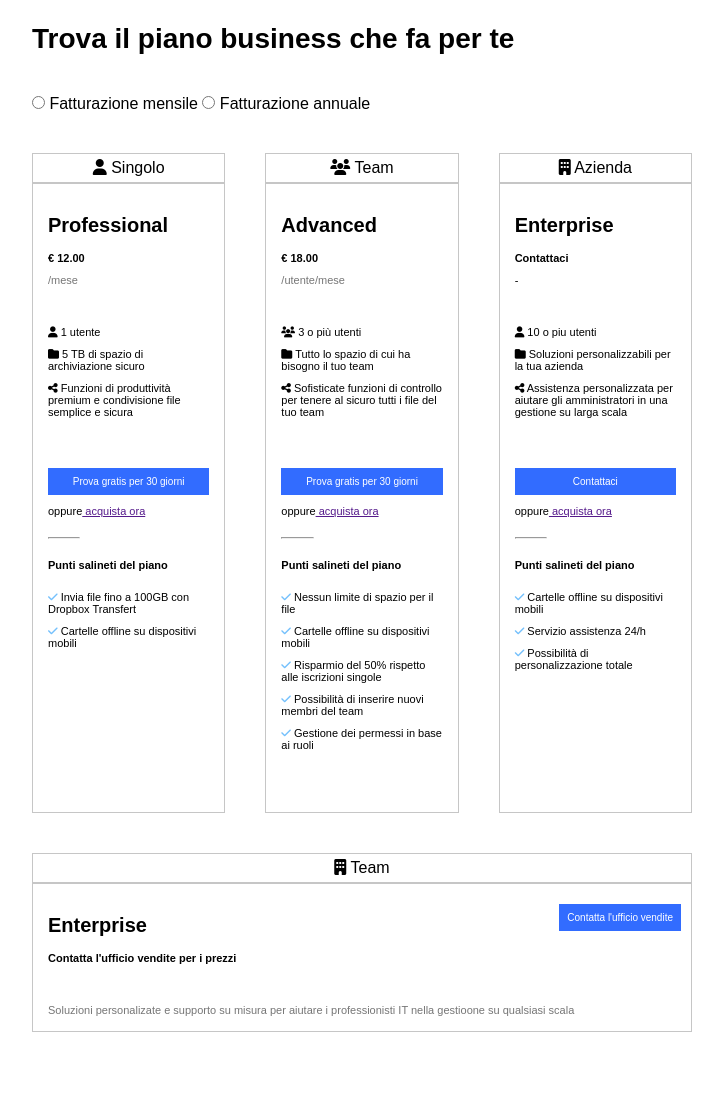
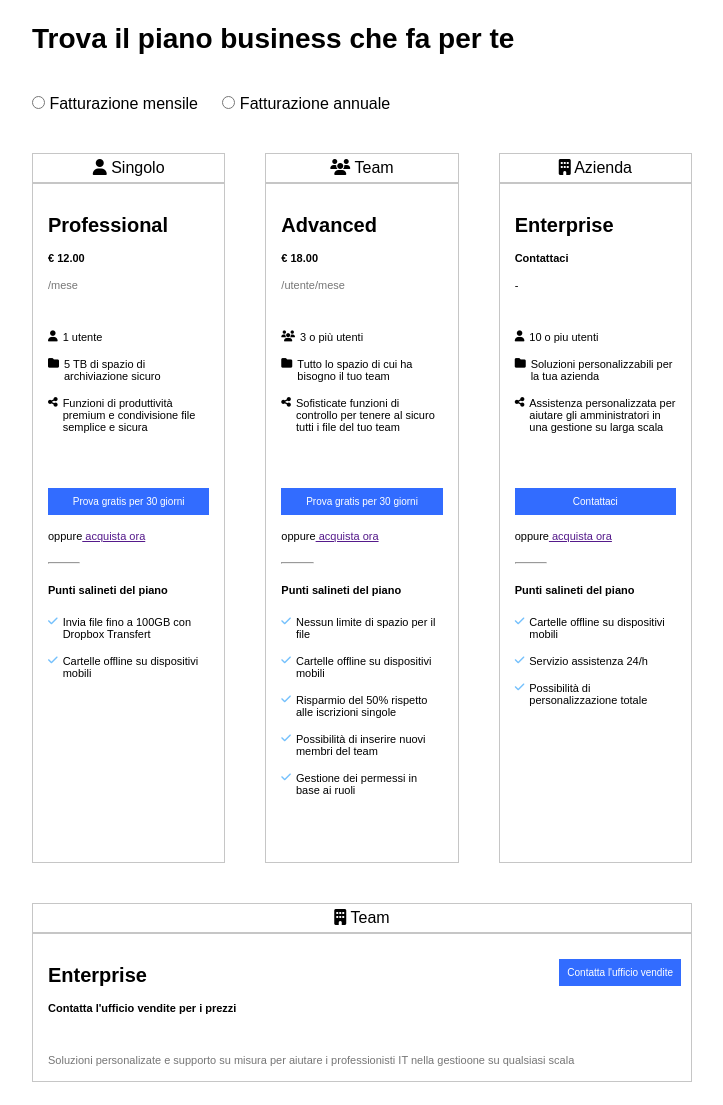
Before and after one commit to Francesco-Alquati/htmlcss-dropbox, a plain HTML site: page index.html in a window 1280 px wide. Shown: the part 642-1747 px from the top of the page, without its empty margins (278-1001 px from the left). Drawn offline with Linux system fonts and the light colour scheme.

Commit message:
[UPD] Small fixes

```diff
--- a/css/style.css
+++ b/css/style.css
@@ -144,7 +144,13 @@ header button{
 .subscription-table p,
 .subscription-table button,
 .subscription-table span{
-    margin: 10px 0px;
+    margin: 15px 0px;
+}
+.subscription-table li{
+    display: flex;
+}
+.subscription-table i{
+    margin-right: 5px;
 }
 .subscription-table button{
     padding: 8px;
@@ -282,7 +288,7 @@ footer li{
     max-height:  calc((100vw /3));
 }
 .min-height{
-    min-height: 630px;
+    min-height: 680px;
 }
 /* larghezza */
 .full-width{
--- a/index.html
+++ b/index.html
@@ -70,7 +70,7 @@
             </div>
             <div class="col-100">
                 <div class="content-main">
-                    <span><input type="radio"> Fatturazione mensile</span>
+                    <span class="mr-20"><input type="radio"> Fatturazione mensile</span>
                     <span><input type="radio"> Fatturazione annuale</span>
                 </div>
             </div>
@@ -84,9 +84,9 @@
                         <p><strong>&euro; 12.00</strong></p>
                         <p class="grey">/mese</p>
                         <ul class="my-40">
-                            <li><div><i class="fa-solid fa-user"></i> 1 utente</div></li>
-                            <li><div><i class="fa-solid fa-folder"></i> 5 TB di spazio di archiviazione sicuro</div></li>
-                            <li><div><i class="fa-solid fa-share-nodes"></i> Funzioni di produttività premium e condivisione file semplice e sicura</div></li>
+                            <li><i class="fa-solid fa-user"></i> 1 utente</li>
+                            <li><i class="fa-solid fa-folder"></i> 5 TB di spazio di archiviazione sicuro</li>
+                            <li><i class="fa-solid fa-share-nodes"></i> Funzioni di produttività premium e condivisione file semplice e sicura</li>
                         </ul>
                         <button class="bg-blue white full-width">Prova gratis per 30 giorni</button>
                         <span>oppure<a href=""> acquista ora</a></span>
@@ -107,9 +107,9 @@
                         <p><strong>&euro; 18.00</strong></p>
                         <p class="grey">/utente/mese</p>
                         <ul class="my-40">
-                            <li><div><i class="fa-solid fa-users"></i> 3 o più utenti</div></li>
-                            <li><div><i class="fa-solid fa-folder"></i> Tutto lo spazio di cui ha bisogno il tuo team</div></li>
-                            <li><div><i class="fa-solid fa-share-nodes"></i> Sofisticate funzioni di controllo per tenere al sicuro tutti i file del tuo team</div></li>
+                            <li><i class="fa-solid fa-users"></i> 3 o più utenti</li>
+                            <li><i class="fa-solid fa-folder"></i> Tutto lo spazio di cui ha bisogno il tuo team</li>
+                            <li><i class="fa-solid fa-share-nodes"></i> Sofisticate funzioni di controllo per tenere al sicuro tutti i file del tuo team</li>
                         </ul>
                         <button class="bg-blue white full-width">Prova gratis per 30 giorni</button>
                         <span>oppure<a href=""> acquista ora</a></span>
@@ -133,9 +133,9 @@
                         <p><strong>Contattaci</strong></p>
                         <p>-</p>
                         <ul class="my-40">
-                            <li><div><i class="fa-solid fa-user"></i> 10 o piu utenti</div></li>
-                            <li><div><i class="fa-solid fa-folder"></i> Soluzioni personalizzabili per la tua azienda</div></li>
-                            <li><div><i class="fa-solid fa-share-nodes"></i> Assistenza personalizzata per aiutare gli amministratori in una gestione su larga scala</div></li>
+                            <li><i class="fa-solid fa-user"></i> 10 o piu utenti</li>
+                            <li><i class="fa-solid fa-folder"></i> Soluzioni personalizzabili per la tua azienda</li>
+                            <li><i class="fa-solid fa-share-nodes"></i> Assistenza personalizzata per aiutare gli amministratori in una gestione su larga scala</li>
                         </ul>
                         <button class="bg-blue white full-width">Contattaci</button>
                         <span>oppure<a href=""> acquista ora</a></span>
```
